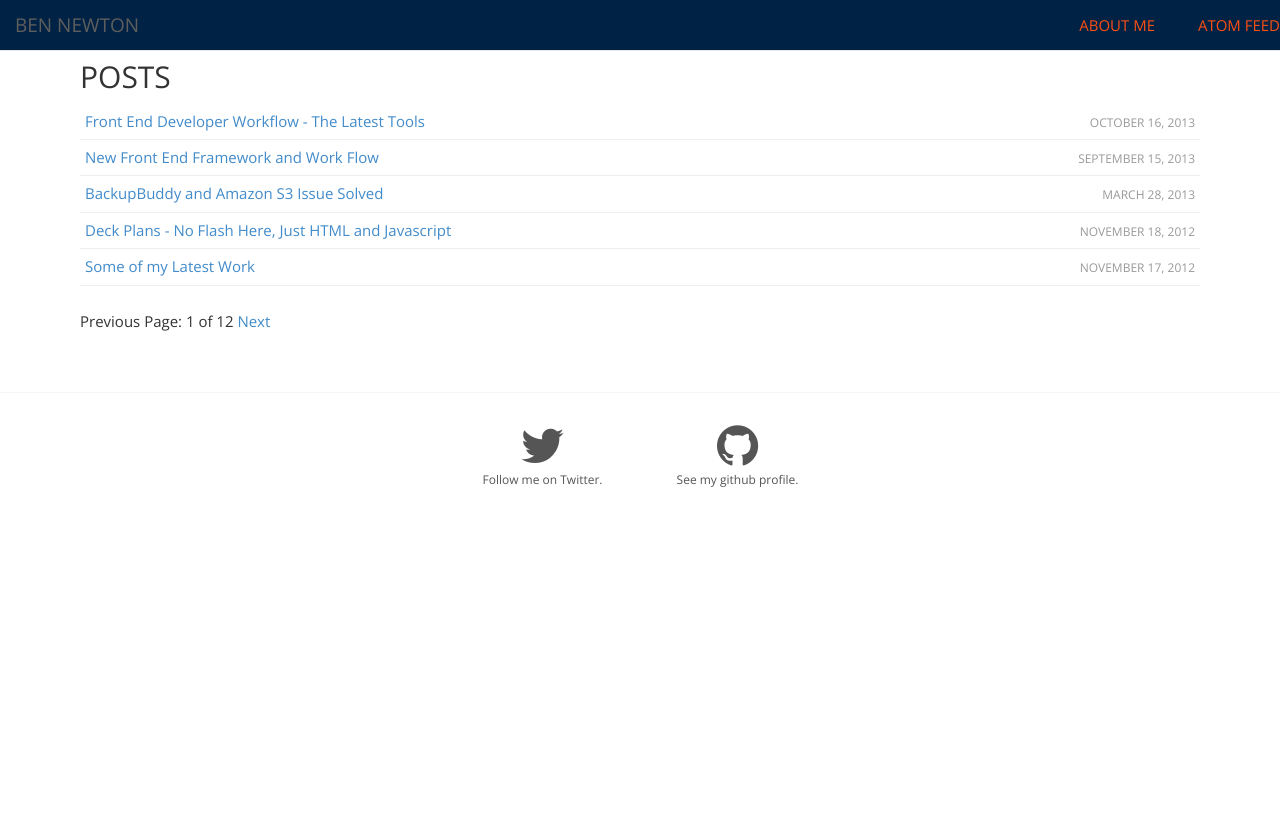
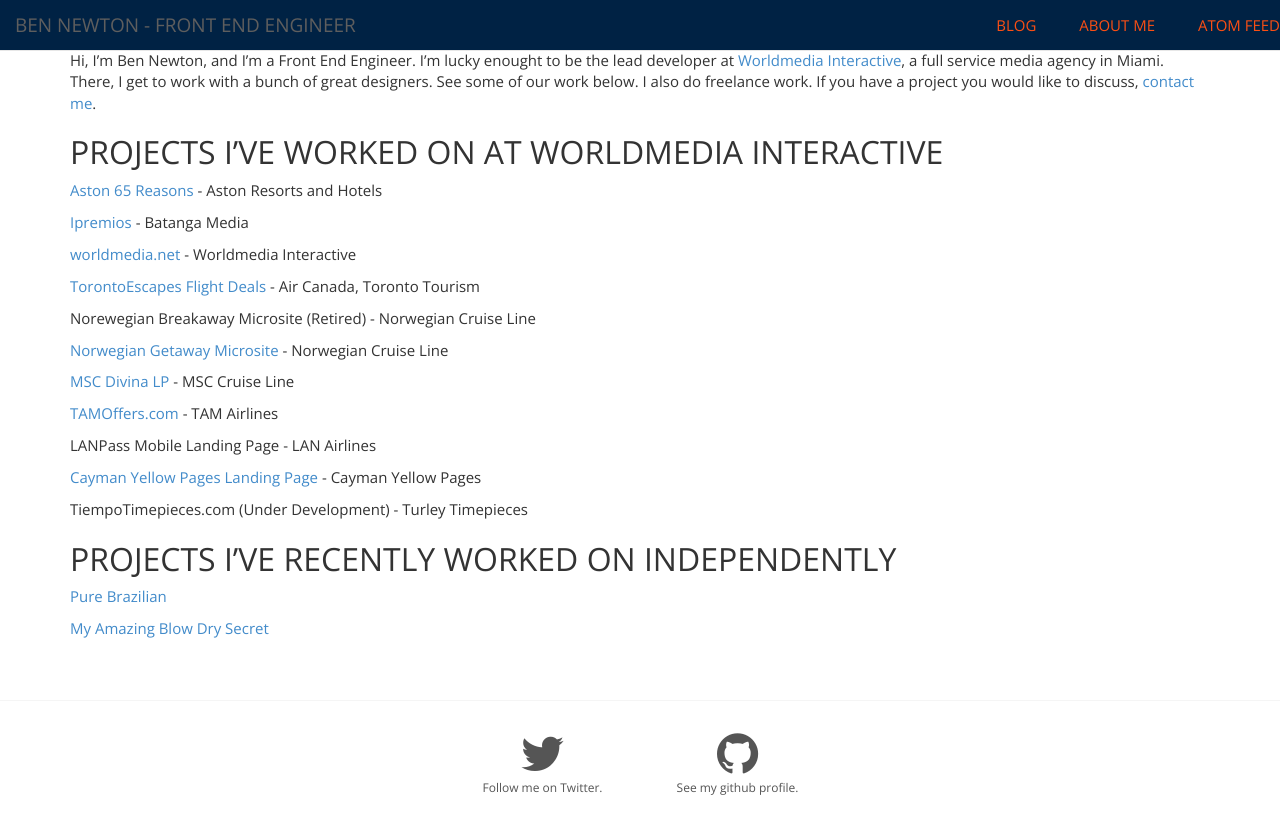
Before and after one commit to bennewton999/bennewton999.github.io, a Jekyll site: the page built from index.md, in a window 1280 px wide. Shown: the top 834 px of the page. Built offline with Jekyll 4.4.1, drawn with Linux system fonts in a browser that asks for light colours; nearby versions of some CDN libraries; Markdown is read by kramdown in place of the engine named in the settings; the list of posts is cut into pages by our own code; comment, search, counter and statistics services are not loaded.

Commit message:
Added projects and moved posts off front page

```diff
--- a/_config.yml
+++ b/_config.yml
@@ -1,13 +1,14 @@
 markdown: rdiscount
 pygments: true
-paginate: 5
+paginate: 10
+paginate_path: "blog/page:num"
 permalink: /blog/:year/:month/:day/:title
 rdiscount:
   extensions: [smart]
 exclude: [ Gemfile, Gemfile.lock, gems, _assets, bower_components ]
-title : Ben Newton
+title : Ben Newton - Front End Engineer
 production_url : http://benenewton.com
-description: "Ben Newton Blog"
+description: "Ben Newton - Front End Engineer"
 disqus_shortname: bensbrain
 analytics: UA-5757336-7
 gauges: 52bdfde4eddd5b7cc5004873
--- a/_includes/navbar.html
+++ b/_includes/navbar.html
@@ -11,13 +11,17 @@
 
   <div class="collapse navbar-collapse navbar-pages">
     <ul class="nav navbar-nav navbar-right hidden-print thin">
+    <li>
+      <a class="hidden-xs" title="Blog" href="/blog">
+        <i class="fa-user icon-large"></i> Blog </a>
+      <a class="visible-xs" title="Blog" href="/blog">
+        <i class="fa-user icon-large"></i> Blog </a>
+  </li>
   <li>
     <a class="hidden-xs" title="About me" href="/about">
-      <i class="fa-user icon-large"></i> About me
-    </a>
+      <i class="fa-user icon-large"></i> About me </a>
     <a class="visible-xs" title="About me" href="/about">
-      <i class="fa-user icon-large"></i> About me
-    </a>
+      <i class="fa-user icon-large"></i> About me </a>
   </li>
   <li>
     <a class="hidden-xs" href="/atom.xml" title="Atom Feed">
--- /dev/null
+++ b/index.md
@@ -0,0 +1,50 @@
+---
+layout: layout
+title: "Posts"
+---
+
+Hi, I'm Ben Newton, and I'm a Front End Engineer. I'm lucky enought to be the lead developer at [Worldmedia Interactive][0], a full service media agency in Miami.  There, I get to work with a bunch of great designers.  See some of our work below.  I also do freelance work.  If you have a project you would like to discuss, [contact me](/about).
+
+##Projects I've worked on at Worldmedia Interactive
+
+[Aston 65 Reasons][7] - Aston Resorts and Hotels
+
+[Ipremios][8] - Batanga Media
+
+[worldmedia.net][0] - Worldmedia Interactive
+
+[TorontoEscapes Flight Deals][5] - Air Canada, Toronto Tourism
+
+Norewegian Breakaway Microsite (Retired) - Norwegian Cruise Line
+
+[Norwegian Getaway Microsite][2] - Norwegian Cruise Line
+
+[MSC Divina LP][9] - MSC Cruise Line
+
+[TAMOffers.com][10] - TAM Airlines
+
+LANPass Mobile Landing Page - LAN Airlines
+
+[Cayman Yellow Pages Landing Page][11] - Cayman Yellow Pages
+
+TiempoTimepieces.com (Under Development) - Turley Timepieces
+
+##Projects I've recently worked on independently
+
+[Pure Brazilian][15]
+
+[My Amazing Blow Dry Secret][16]
+
+[0]: http://worldmedia.net
+[2]: http://getaway.ncl.com
+[4]: http://torontoespaces.com
+[5]: http://torontoescapes.com/flight-deals/
+[7]: http://65reasons.astonhotels.com
+[8]: http://ipremios.s3.amazonaws.com/index.html#/
+[9]: http://wmmsc.s3-website-us-east-1.amazonaws.com/DivinaLP/
+[10]: http://tamoffers.com
+[11]: http://caymanyp.com/distribution/
+[12]: https://s3.amazonaws.com/wmsaa/landing_page_10092013/index.html
+[14]: http://www.flysaaspecials.com/
+[15]: http://purebrazilian.com/
+[16]: http://myamazingblowdrysecret/
```
Also changed, not shown: blog/index.html (renamed from index.html).
